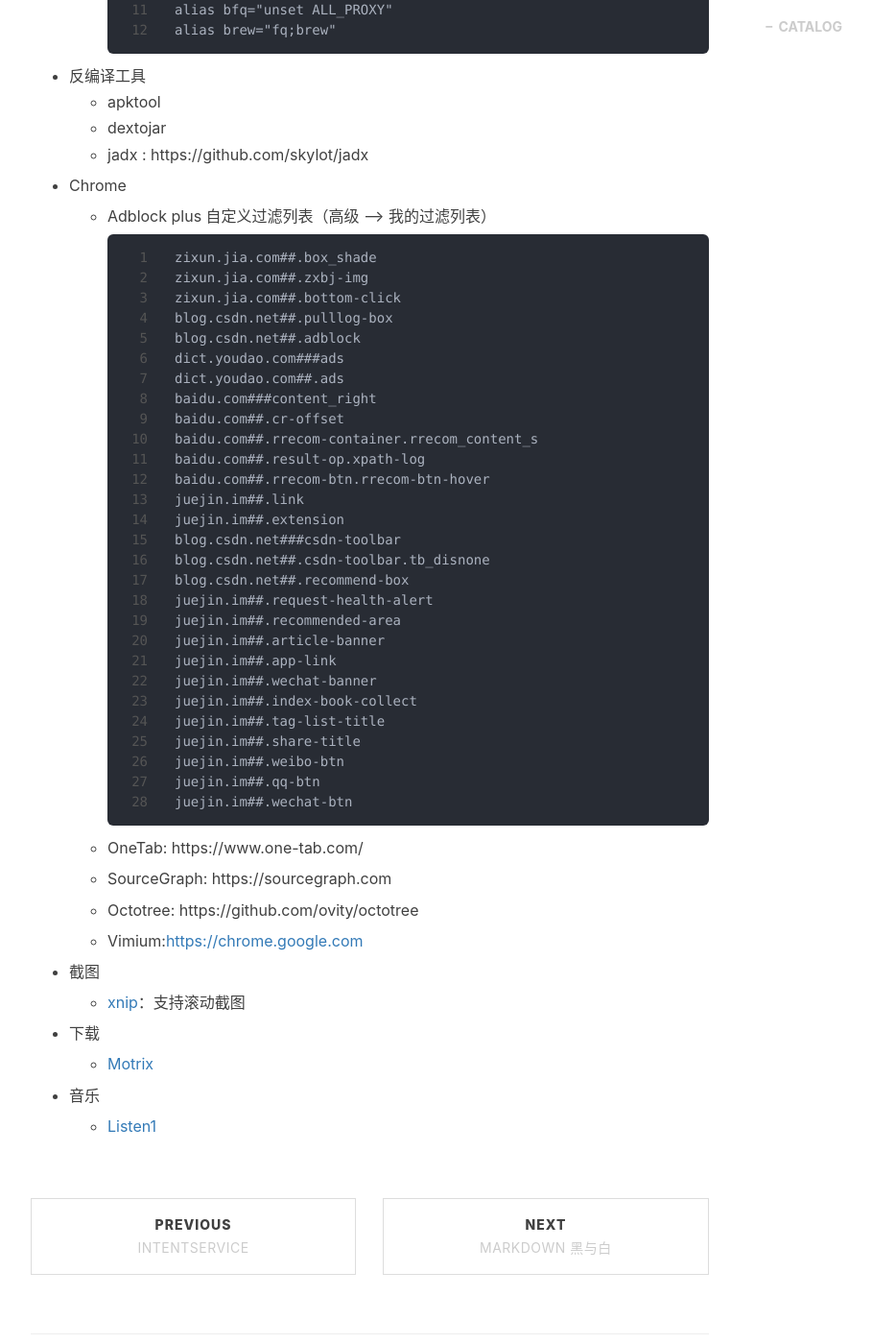
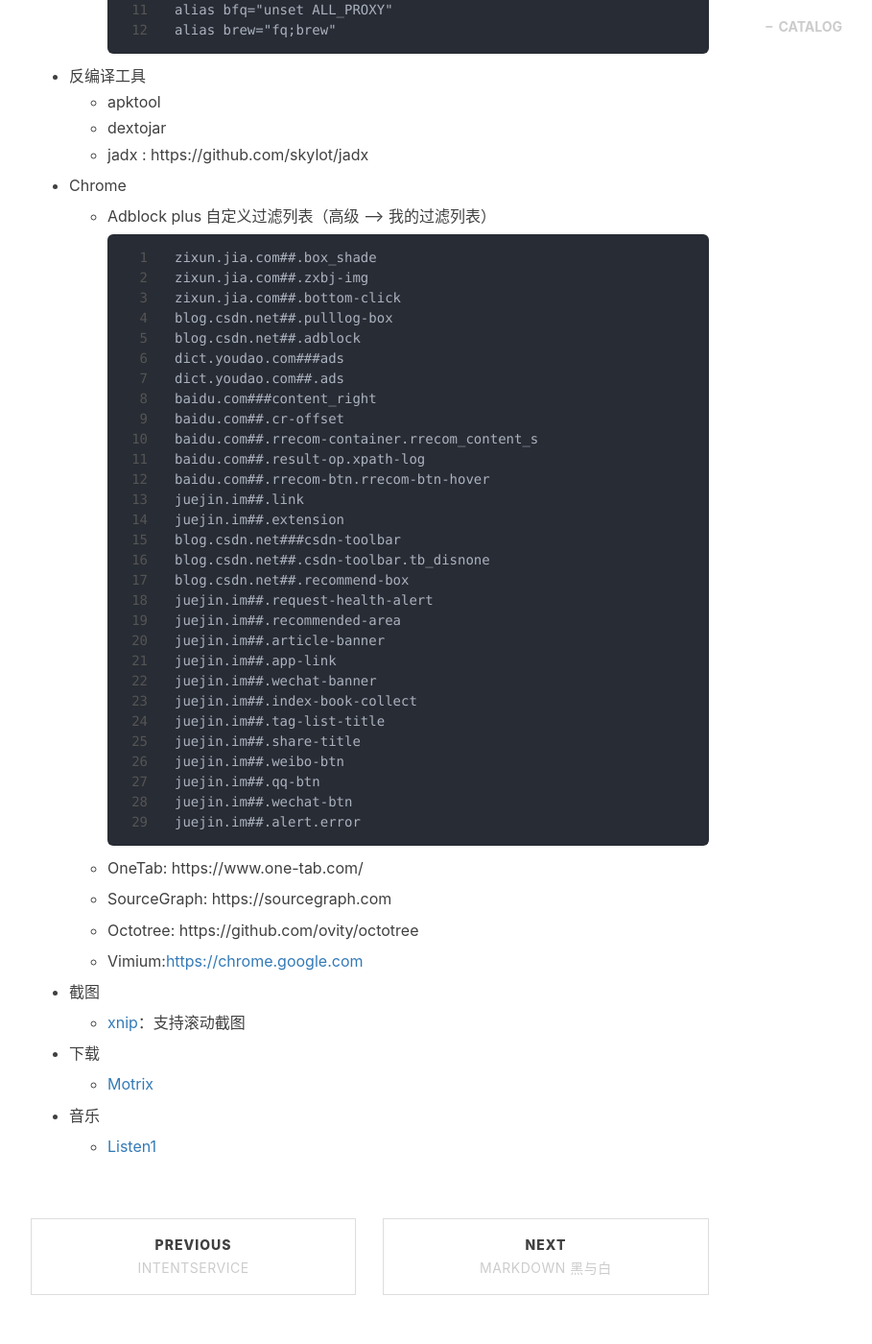
Before and after one commit to hurshi/hurshi.github.io, a Jekyll site: the page built from _posts/2019-03-05-Mac_env.md, in a window 1280 px wide and 1400 px high, scrolled down 2425 px. Shown: the whole window at 96% size, without its empty margins (233-1142 px from the left). Built offline with Jekyll 4.4.1, drawn with Linux system fonts in a browser that asks for light colours; nearby versions of some CDN libraries; comment, search, counter and statistics services are not loaded.

Commit message:
update adblock

````diff
--- a/_posts/2019-03-05-Mac_env.md
+++ b/_posts/2019-03-05-Mac_env.md
@@ -153,6 +153,7 @@
     juejin.im##.weibo-btn
     juejin.im##.qq-btn
     juejin.im##.wechat-btn
+    juejin.im##.alert.error
     ```
 
   * OneTab: https://www.one-tab.com/
````
